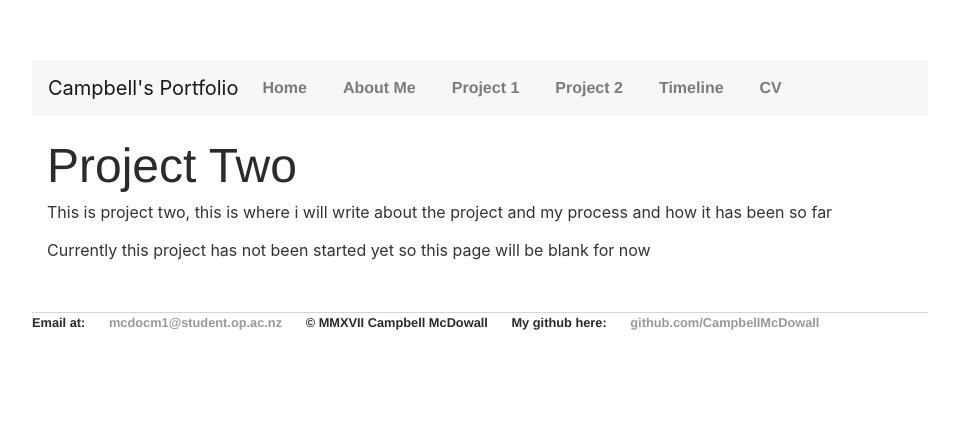
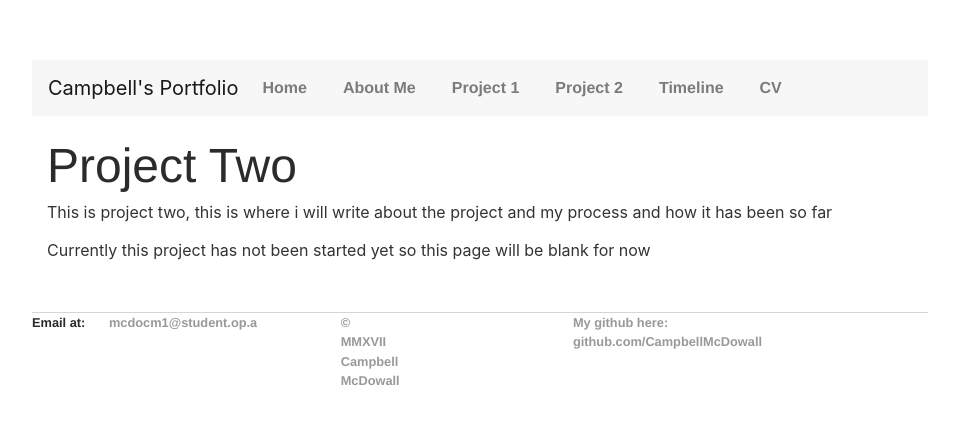
Before and after one commit to CampbellMcDowall/CampbellMcDowall.github.io, a Jekyll site: the page built from projectTwo.html, in a window 1280 px wide. Shown: the top 424 px of the page, without its empty margins (160-1119 px from the left). Built offline with Jekyll 4.4.1, drawn with Linux system fonts in a browser that asks for light colours; nearby versions of some CDN libraries.

Commit message:
Update projectTemplate.html

```diff
--- a/_layouts/projectTemplate.html
+++ b/_layouts/projectTemplate.html
@@ -62,11 +62,19 @@
 
   <footer>
    <ul>
-     <li>Email at: </li>
-     <li><a href="mailto:mcdocm1@student.op.ac.nz">mcdocm1@student.op.ac.nz</a></li>
-     <li>&copy; MMXVII Campbell McDowall</li>
-     <li>My github here: </li>
-     <li><a href="https://github.com/CampbellMcDowall">github.com/CampbellMcDowall</a></li>
+      <div class="row">
+      <div class="col-sm-4">
+        <li>Email at: </li>
+        <li><a href="mailto:mcdocm1@student.op.ac.nz">mcdocm1@student.op.a
+      </div>
+      <div class="col-sm-4">
+        <li>&copy; MMXVII Campbell McDowall</li>
+      </div>
+      <div class="col-sm-4">
+        <li>My github here: </li>
+        <li><a href="https://github.com/CampbellMcDowall">github.com/CampbellMcDowall</a></li>
+      </div>
+    </div>
    </ul>
   </footer>
 
```
